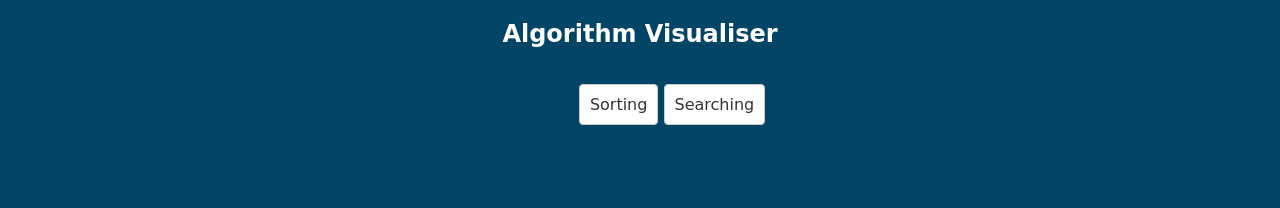
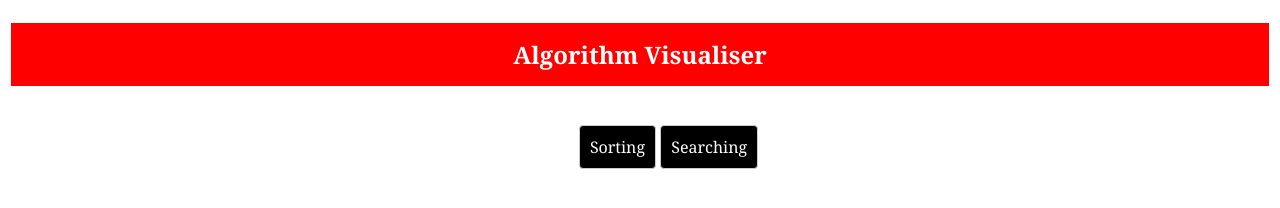
Before and after one commit to Koch03/Algorithm-Visualizer, a plain HTML site: page src/index.html in a window 1280 px wide. Drawn offline with Linux system fonts and the light colour scheme.

Commit message:
color changed

```diff
--- a/src/index.css
+++ b/src/index.css
@@ -1,11 +1,15 @@
 body{
-  background-color: hsla(200, 100%, 20%);
-  font-family: cursive
+  background-color: white;
+  font-family: Georgia, 'Times New Roman', Times, serif;
 }
 
 .title{
   color:white;
   text-align: center;
+  background-color: red;
+  border: 3px solid;
+  display: block;
+  padding: 15px;
 }
 
 .dropdown {
@@ -17,6 +21,7 @@ body{
 .dropdown > li {
   position: relative;
   display: inline-block;
+  color:white;
 }
 
 .dropdown .sub-menu {
@@ -27,6 +32,7 @@ body{
   min-width: 150px;
   z-index: 1;
   transition: display 500ms;
+  color: white;
 }
 
 .dropdown li:hover > .sub-menu {
@@ -41,6 +47,8 @@ body{
   background-color: #fff;
   border: 1px solid #ccc;
   border-radius: 4px;
+  background-color: black;
+  color: white;
 }
 
 .dropdown .sub-menu li {
```
